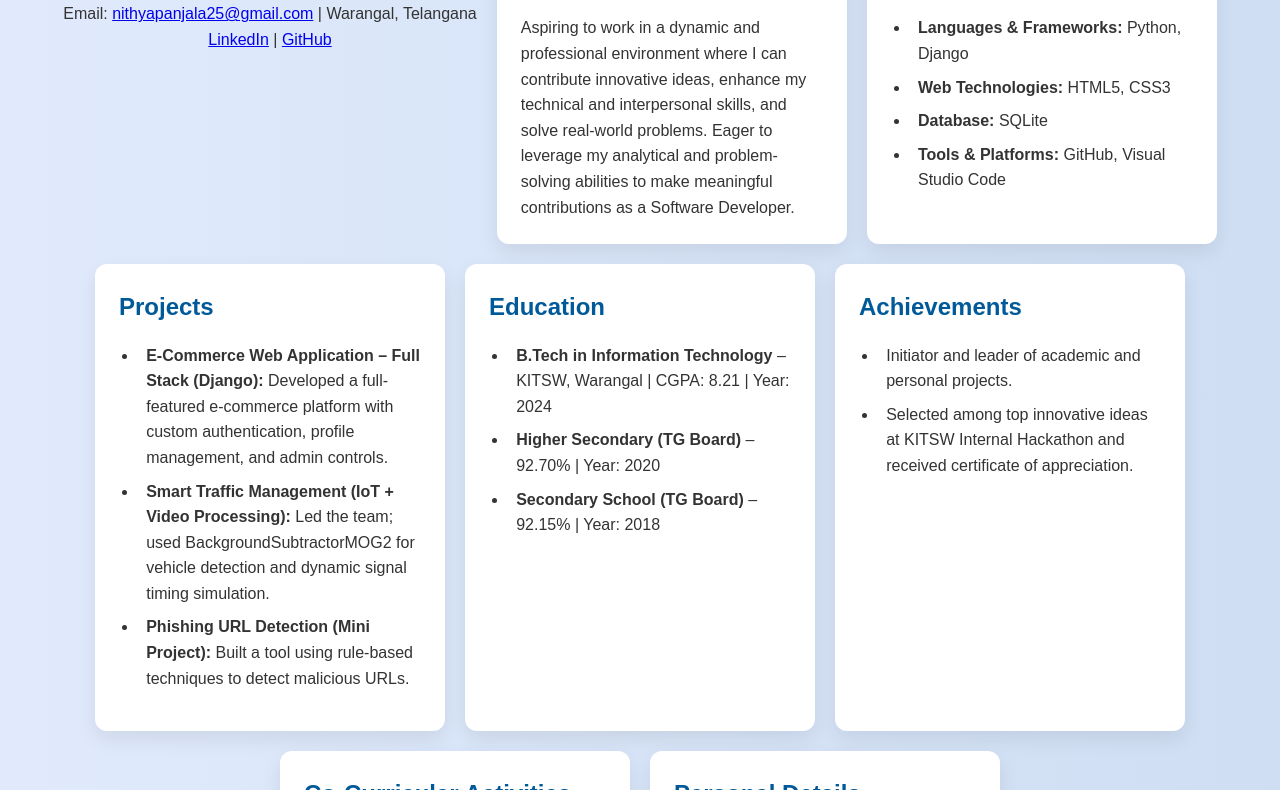
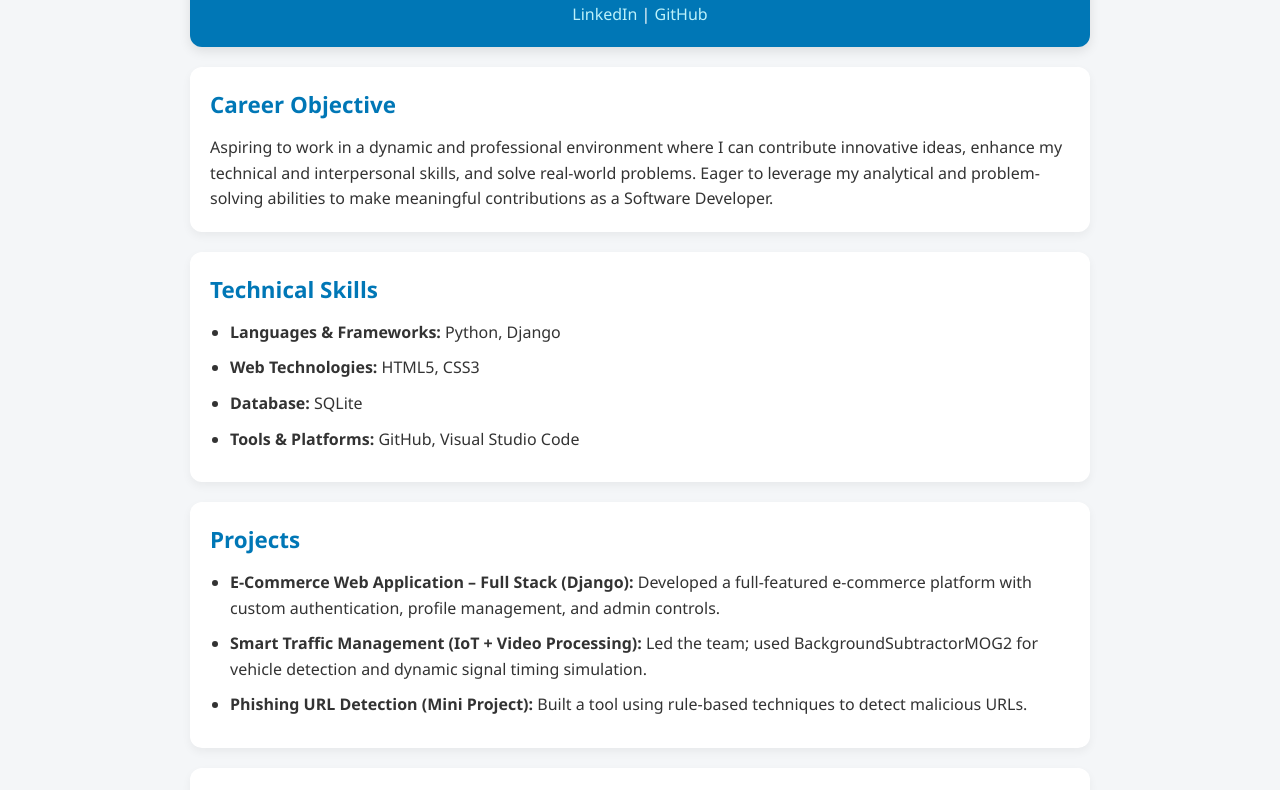
Before and after one commit to NithyaPanjala/resume-site, a plain HTML site: page index.html in a window 1280 px wide. Shown: the part 115-905 px from the top of the page. Drawn offline with Linux system fonts and the light colour scheme.

Commit message:
Update style.css

```diff
--- a/style.css
+++ b/style.css
@@ -1,156 +1,87 @@
-/* Reset & Base Styling */
 * {
     margin: 0;
     padding: 0;
     box-sizing: border-box;
-  font-family: 'Poppins', sans-serif;
   }
 
   body {
-  background: linear-gradient(to right, #e0eafc, #cfdef3);
+    font-family: 'Segoe UI', Tahoma, Geneva, Verdana, sans-serif;
+    background: #f4f6f8;
     color: #333;
     line-height: 1.6;
-  text-align: center;
-  padding: 2rem;
-  min-height: 100vh;
+    padding: 20px;
+    animation: fadeInBody 1s ease-in;
   }
 
-/* Container Styling */
-.container {
-  max-width: 1200px;
-  margin: auto;
-  padding: 2rem 1rem;
-  display: flex;
-  flex-wrap: wrap;
-  justify-content: center;
-  gap: 20px; /* 👈 Adds space between the cards */
-  padding: 20px;
-
+  @keyframes fadeInBody {
+    from { opacity: 0; }
+    to { opacity: 1; }
   }
 
-/* Contact Section */
-.contact {
-  display: flex;
-  flex-direction: column;
-  align-items: center;
-  margin: 1rem 0 2rem;
-  gap: 0.5rem;
-  font-size: 1.1rem;
+  .container {
+    max-width: 900px;
+    margin: auto;
   }
 
-.contact li {
-  list-style: none;
-  color: #007acc;
+  .header-card {
+    background: #0077b6;
+    color: white;
+    padding: 20px;
+    border-radius: 12px;
+    box-shadow: 0 4px 12px rgba(0, 0, 0, 0.1);
+    text-align: center;
+    margin-bottom: 20px;
+    animation: slideInTop 1s ease-out;
   }
 
-/* Card Layout */
-.card-wrapper {
-  display: flex;
-  flex-wrap: wrap;
-  justify-content: center;
-  gap: 2rem;
+  @keyframes slideInTop {
+    from { transform: translateY(-30px); opacity: 0; }
+    to { transform: translateY(0); opacity: 1; }
+  }
+
+  .header-card a {
+    color: #bbf1fa;
+    text-decoration: none;
+  }
+
+  .header-card a:hover {
+    text-decoration: underline;
   }
 
   .card {
-  background: #ffffff;
+    background: white;
     border-radius: 12px;
-  padding: 1.5rem;
-  max-width: 350px;
-  width: 100%;
-  flex: 1 1 300px;
-  text-align: left;
-  box-shadow: 0 8px 20px rgba(0, 0, 0, 0.08);
+    padding: 20px;
+    margin-bottom: 20px;
+    box-shadow: 0 4px 10px rgba(0, 0, 0, 0.05);
+  opacity: 1;
+  transform: translateY(20px);
   transition: transform 0.3s ease, box-shadow 0.3s ease;
+  animation: fadeInUp 0.8s ease forwards;
+  animation-delay: 0s;
   }
 
   .card:hover {
-  transform: translateY(-6px);
-  box-shadow: 0 12px 24px rgba(0, 0, 0, 0.12);
+    transform: scale(1.02);
+    box-shadow: 0 6px 14px rgba(0, 0, 0, 0.12);
+  }
+  .card h2 {
+    margin-bottom: 12px;
+    color: #0077b6;
+    font-size: 1.4rem;
   }
 
-/* Headings & Text */
-h1 {
-  font-size: 2.2rem;
-  margin-bottom: 0.5rem;
-  color: #003366;
+  ul {
+    padding-left: 20px;
   }
 
-h2 {
-  font-size: 1.5rem;
-  margin-bottom: 1rem;
-  color: #005a99;
+  ul li {
+    margin-bottom: 10px;
   }
 
-h3 {
-  margin-bottom: 0.5rem;
-  font-size: 1.1rem;
-  color: #007acc;
-}
-
-/* Lists */
-ul {
-  padding-left: 1.2rem;
-  margin-bottom: 1rem;
-  text-align: left;
-}
-
-.skills li,
-.project ul li,
-.card ul li {
-  position: relative;
-  padding-left: 0.5rem;
-  margin-bottom: 0.5rem;
-}
-
-/* Button */
-.download-btn {
-  background: #007acc;
-  color: #fff;
-  border: none;
-  padding: 0.8rem 1.6rem;
-  font-size: 1rem;
-  border-radius: 8px;
-  cursor: pointer;
-  transition: background 0.3s ease;
-}
-
-.download-btn:hover {
-  background: #005a99;
-}
-
-/* Animations */
-.fade-in {
-  opacity: 0;
-  transform: translateY(20px);
-  animation: fadeInUp 0.8s ease forwards;
-}
-
-.fade-in.delay { animation-delay: 0.3s; }
-.fade-in.delay-2 { animation-delay: 0.6s; }
-.fade-in.delay-3 { animation-delay: 0.9s; }
-.fade-in.delay-4 { animation-delay: 1.2s; }
-.fade-in.delay-5 { animation-delay: 1.5s; }
-.fade-in.delay-6 { animation-delay: 1.8s; }
-.fade-in.delay-7 { animation-delay: 2.1s; }
-
   @keyframes fadeInUp {
-  0% {
-    opacity: 0;
-    transform: translateY(20px);
-  }
-  100% {
+    to {
       opacity: 1;
       transform: translateY(0);
     }
   }
-
-/* Responsive */
-@media (max-width: 768px) {
-  h1 {
-    font-size: 1.8rem;
-  }
-
-  .card {
-    max-width: 90%;
-  }
-}
```
Lines whose indentation alone changed are shown as unchanged.
